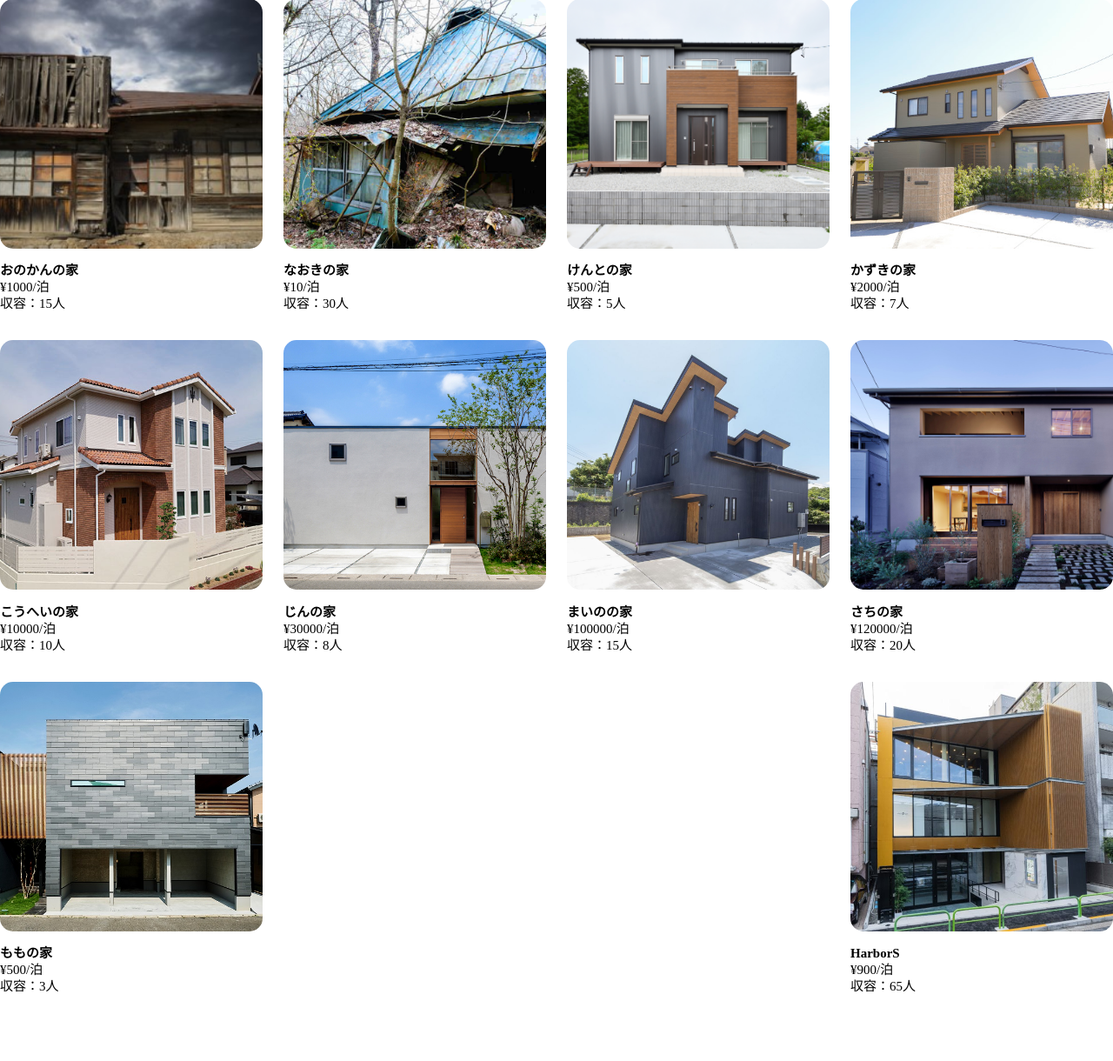
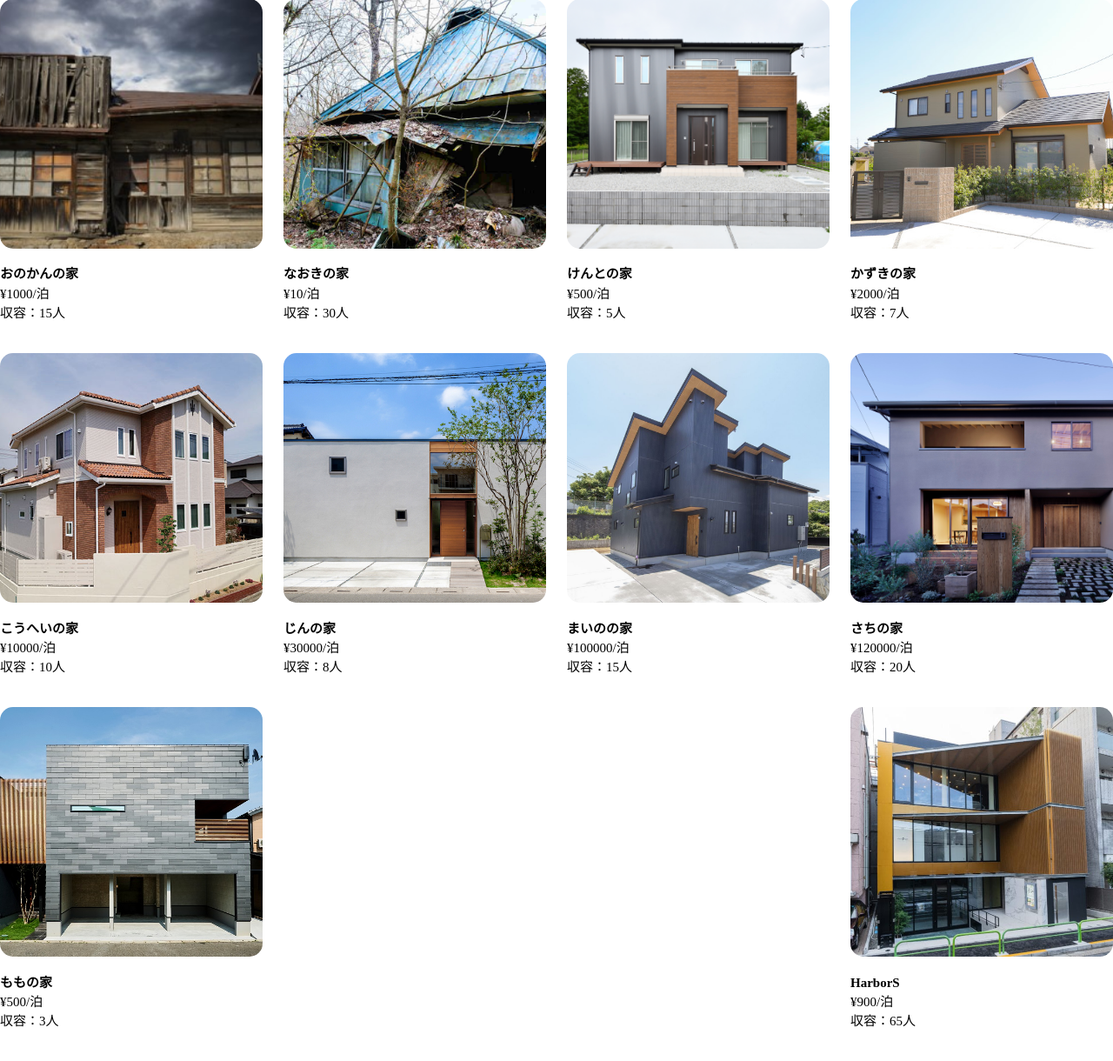
Before and after one commit to momo-0315/Arigato, a PHP site: page / in a window 1280 px wide. Shown: the part 31-1251 px from the top of the page at 87% size. Before the commit the page ends 1172 px from the top, so only its background shows below. Run offline with PHP 8.4, Linux system fonts and the light colour scheme; data comes from the database, SQL or seed files in the repository.

Commit message:
add：margin少し追加

```diff
--- a/src/css/_user_top.scss
+++ b/src/css/_user_top.scss
@@ -19,8 +19,9 @@
   }
 
   &--title, &--price, &--capacity {
-    margin: 0;
+    margin: 5px 0;
     font-size: 15px;
-    line-height: 19px;
   }
+
+
 }
--- a/src/css/style.css
+++ b/src/css/style.css
@@ -18,7 +18,6 @@
   margin-bottom: 12px;
 }
 .list__item--title, .list__item--price, .list__item--capacity {
-  margin: 0;
+  margin: 5px 0;
   font-size: 15px;
-  line-height: 19px;
 }/*# sourceMappingURL=style.css.map */
```
Also changed, not shown: 1 other file.
